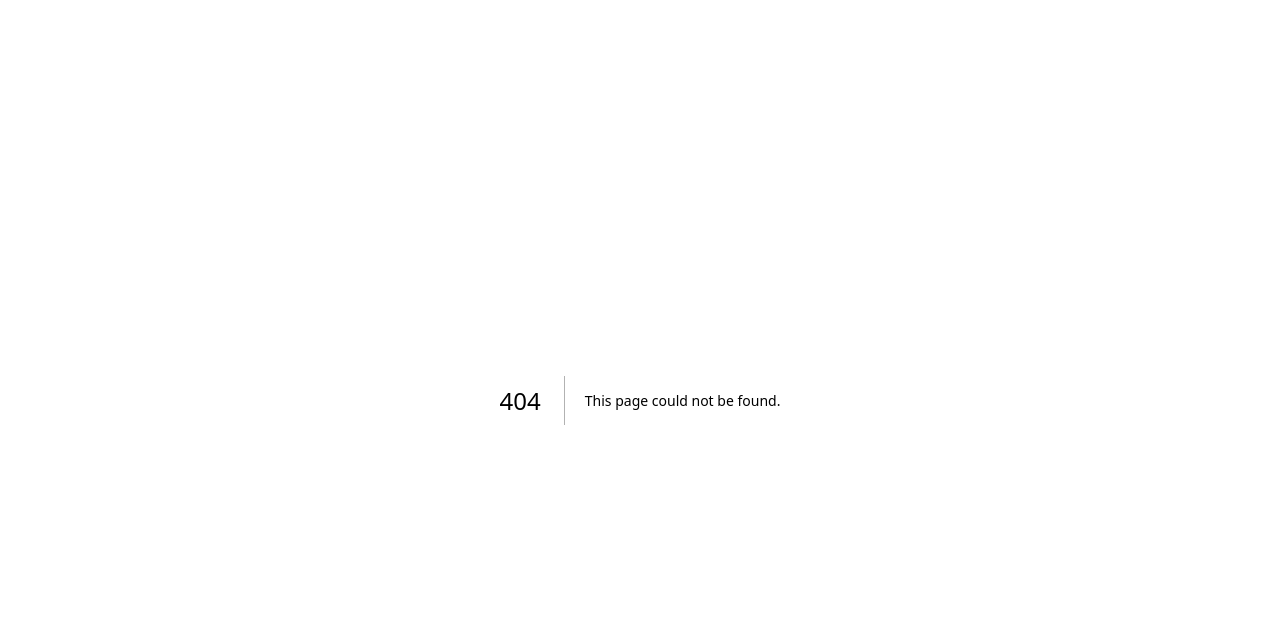
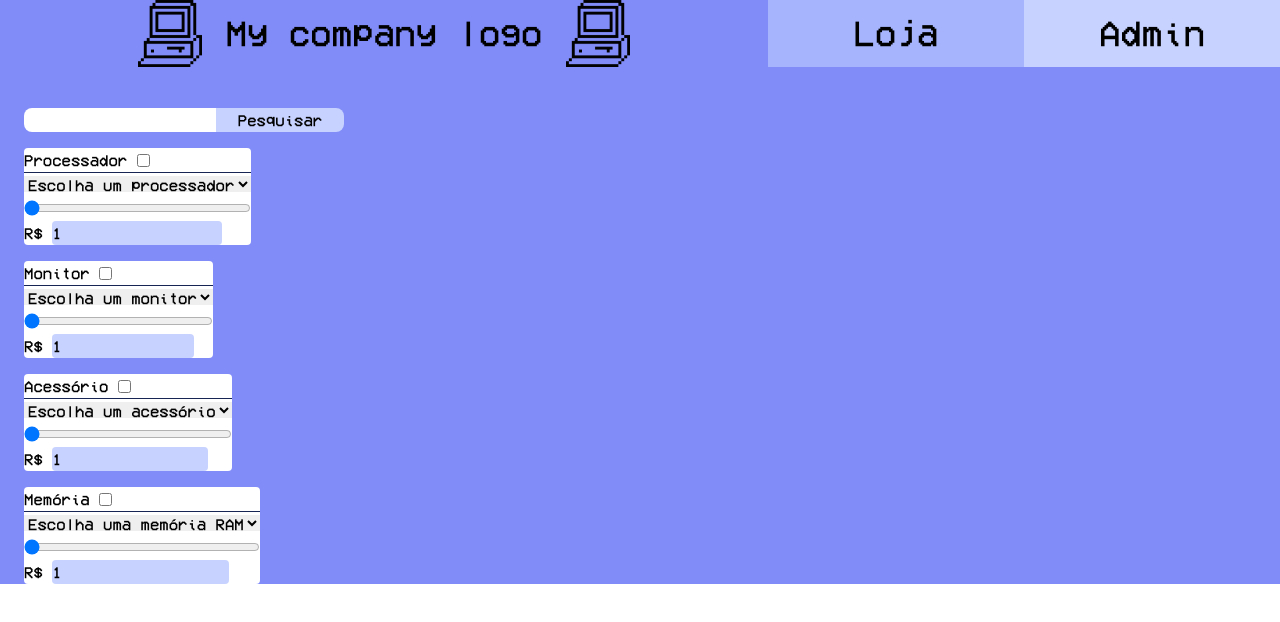
Before and after one commit to GabrielLealFelix12/Loja_PC, a Next.js app: page /loja in a window 1280 px wide. Before the commit this address had no page. Shown: the top 622 px of the page. Built offline with nearby package versions, Linux system fonts and the light colour scheme.

Commit message:
pagina da loja

```diff
--- /dev/null
+++ b/app/loja/components_loja/headerbarloja.tsx
@@ -0,0 +1,35 @@
+'use client'
+
+import Image from 'next/image'
+
+
+function redirect() : any {
+    window.location.pathname = '/loja/';
+}
+
+function Headerbarloja(){
+
+    return(
+        <>
+        <div className="flex flex-row flex-wrap items-stretch bg-indigo-400">
+            <div className="basis-3/5 flex flex-row justify-center items-center">
+                <div className='flex flex-row items-center space-x-6'>
+                <Image src="/pc.png" alt="me" width="64" height="64"/>
+                <h1 className="text-4xl"> My company logo </h1>
+                <Image src="/pc.png" alt="me" width="64" height="64"/>
+                </div>
+            </div>
+
+            <div className="basis-1/5 flex justify-center items-center bg-indigo-300 hover:bg-indigo-400">
+                <h1 className="text-4xl" onClick={redirect}> Loja </h1>
+            </div>
+
+            <div className="basis-1/5 flex justify-center items-center bg-indigo-200 hover:bg-indigo-400">
+            <h1 className="text-4xl"> Admin </h1>
+            </div>
+        </div>
+        </>
+    )
+}
+
+export{Headerbarloja}
--- /dev/null
+++ b/app/loja/components_loja/search_specifics.tsx
@@ -0,0 +1,35 @@
+'use client'
+import { useState } from "react";
+
+function Searchsect({peca, marca, selectdesc}){
+
+const [valueprice, setValueprice] = useState(1);
+
+    return(
+    <>
+    <div className="bg-white max-w-fit rounded ml-6">
+        <div className="border-b border-b-blue-950">
+        <label htmlFor={peca}> {peca} </label>
+        <input type="checkbox" name={peca} id={peca}/>
+        </div>
+        <div>
+            <select name="Marca" id="Marca" defaultValue={''}>
+            <option value="" disabled> {selectdesc} </option>
+            <option value={marca}> {marca} </option>
+
+            </select>
+        </div>
+        <div>
+         <input className="w-full" type="range" min="1" max="10000" value={valueprice} onChange={(e) => {setValueprice(parseInt(e.target.value))}}/>
+         <div>
+         <label htmlFor="valorprice"> R$ </label>
+         <input type="number" id="valorprice" name="valorprice" min="1" max="10000" value={valueprice} className="bg-indigo-200 w-3/4 rounded" onChange={(e) => {setValueprice(parseInt(e.target.value))}}/>
+         </div>
+        </div>
+    </div>
+    </>
+)
+
+}
+
+export { Searchsect }
--- /dev/null
+++ b/app/loja/components_loja/searchbar.tsx
@@ -0,0 +1,16 @@
+'use client'
+
+function Searchbar(): React.JSX.Element {
+return(
+    <>
+    <div style={{height:'25px'}}> </div>
+
+    <div className="flex flex-row flex-wrap ml-6">
+    <input type="text" className="rounded-l-lg"/>
+    <button className="bg-indigo-200 text-center w-32 rounded-r-lg"> Pesquisar </button>
+    </div>
+    </>
+)
+ }
+
+ export { Searchbar }
--- /dev/null
+++ b/app/loja/components_loja/sidebar_filter.tsx
@@ -0,0 +1,22 @@
+
+
+import { Searchbar } from "./searchbar"
+import { Searchsect } from "./search_specifics"
+
+function Sidebar (): React.JSX.Element {
+return(
+    <>
+    <div className="flex flex-col bg-indigo-400 space-y-4">
+     <Searchbar/>
+     <Searchsect peca={"Processador"} marca={'placeholder'} selectdesc={'Escolha um processador'}/>
+     <Searchsect peca={"Monitor"} marca={'placeholder'} selectdesc={'Escolha um monitor'}/>
+     <Searchsect peca={"Acessório"} marca={'placeholder'} selectdesc={'Escolha um acessório'}/>
+     <Searchsect peca={"Memória"} marca={'placeholder'} selectdesc={'Escolha uma memória RAM'}/>
+
+
+    </div>
+    </>
+)
+}
+
+export{Sidebar}
--- /dev/null
+++ b/app/loja/layout.tsx
@@ -0,0 +1,13 @@
+import '/app/globals.css'
+
+export default function RootLayout({children,}: {children: React.ReactNode}) {
+    return (
+        <>
+      <html lang="pt-br">
+        <body>
+          {children}
+        </body>
+      </html>
+    </>
+      )
+    }
--- /dev/null
+++ b/app/loja/page.tsx
@@ -0,0 +1,17 @@
+import { Metadata } from 'next'
+import { Headerbarloja } from "./components_loja/headerbarloja"
+import { Sidebar } from './components_loja/sidebar_filter'
+
+export const metadata: Metadata = {
+    title: 'Loja'
+  }
+
+  export default function Page() {
+return(
+    <>
+    <Headerbarloja/>
+    <Sidebar/>
+    <link rel="stylesheet" href="/stylesheet.css"/>
+    </>
+)
+}
```
